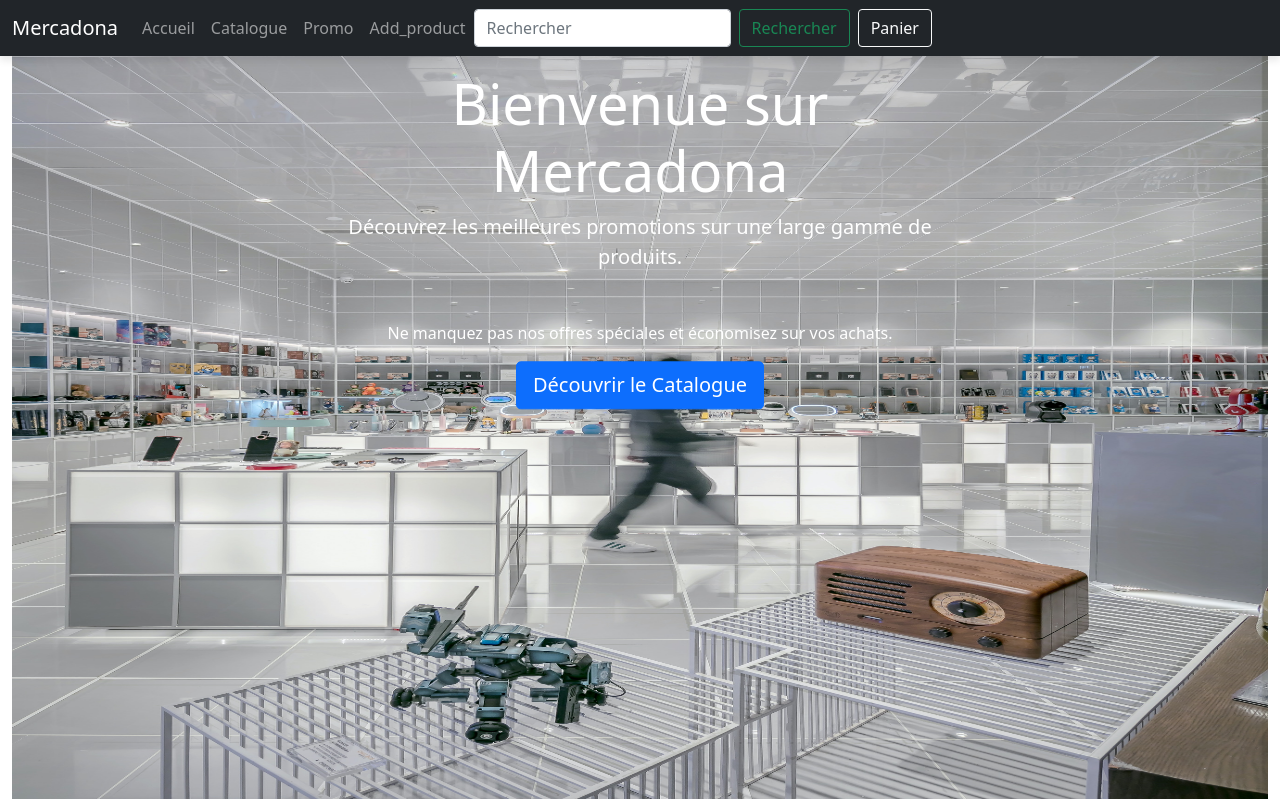
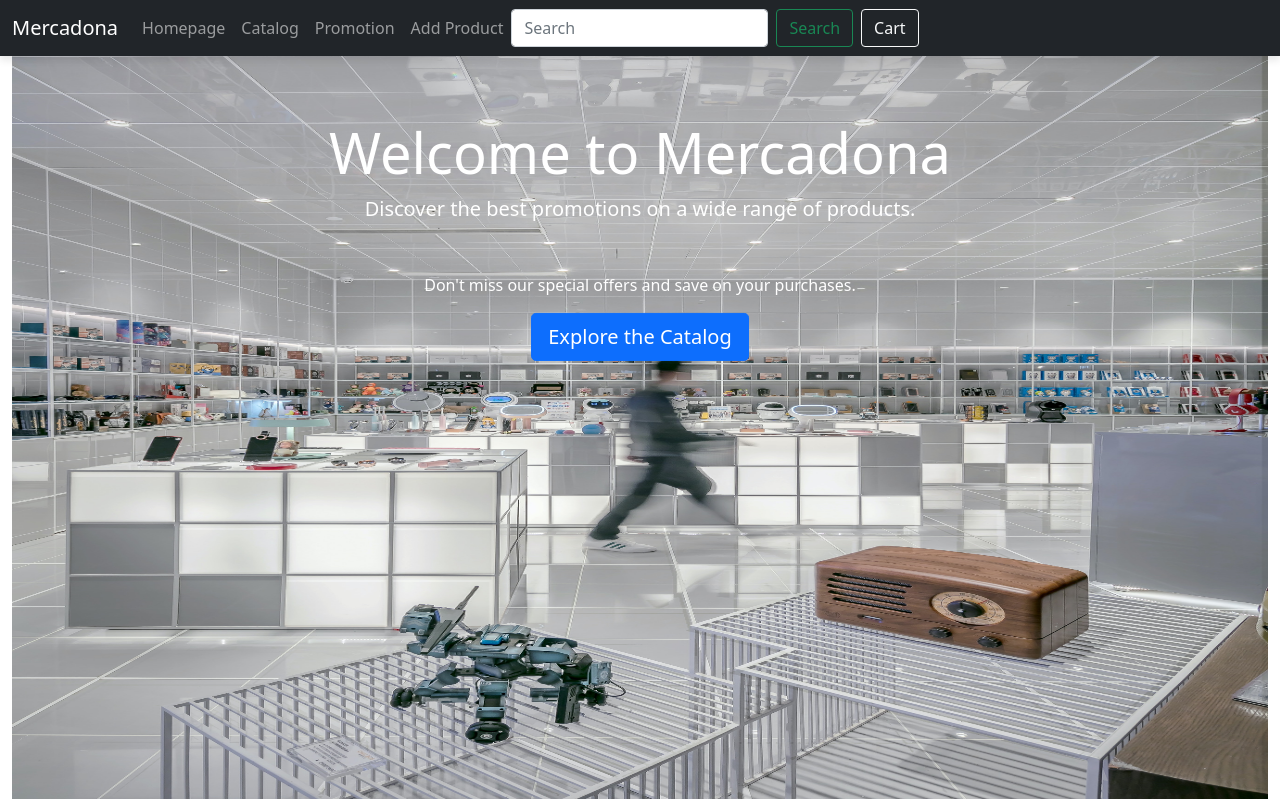
Before and after one commit to Lamamrabilal/Mercadona, a Django app: page /promo_app/ in a window 1280 px wide. Shown: the top 799 px of the page. Run offline with Django 4.2, Linux system fonts and the light colour scheme; some libraries are stand-ins or nearby versions; grey boxes are pictures that could not be loaded.

Commit message:
divers modification apporter sur plusieurs fichiers, et l\ajout des commentaires sur differents page

```diff
--- a/mercadona/templates/mercadona/home.html
+++ b/mercadona/templates/mercadona/home.html
@@ -1,59 +1,65 @@
 <!-- promo_app/templates/mercadona/home.html -->
 {% extends 'base.html' %}
 
-{% block title %}Bienvenue sur Mercadona{% endblock %}
+{% block title %}Welcome to Mercadona{% endblock %}
 
 {% block content %}
 {% load static %}
 <div class="container-fluid">
+    <!-- Main Image Section -->
     <div class="row position-relative">
         <div class="col-md-12 ">
+            <!-- Main Image -->
             <img src="{% static 'images/image1.jpg' %}" alt="Main Image" class="img-fluid" style="height: 800px; width: 100%">
 
             <!-- Container for overlay text -->
             <div class="overlay-text">
-                <h1 class="display-4">Bienvenue sur Mercadona</h1>
-                <p class="lead">Découvrez les meilleures promotions sur une large gamme de produits.</p>
+                <h1 class="display-4">Welcome to Mercadona</h1>
+                <p class="lead">Discover the best promotions on a wide range of products.</p>
                 <hr class="my-4">
-                <p>Ne manquez pas nos offres spéciales et économisez sur vos achats.</p>
-                <a class="btn btn-primary btn-lg" href="{% url 'catalogue' %}" role="button">Découvrir le Catalogue</a>
+                <p>Don't miss our special offers and save on your purchases.</p>
+                <a class="btn btn-primary btn-lg" href="{% url 'catalogue' %}" role="button">Explore the Catalog</a>
             </div>
         </div>
     </div>
 </div>
+
+<!-- Three Feature Cards Section -->
 <div class="row">
+    <!-- Card: Categories -->
     <div class="col-md-4">
         <div class="card mb-4">
-                <img src="{% static 'images/categories.jpg' %}" class="card-img-top img-fluid" alt="Categories">
+            <img src="{% static 'images/categorie.jpg' %}" class="card-img-top img-fluid" alt="Categories">
             <div class="card-body">
-                    <h2 class="card-title">Nos Catégories</h2>
-                    <p class="card-text">Explorez nos produits classés par catégorie.</p>
-                    <a class="btn btn-primary" href="{% url 'catalogue' %}" role="button">Voir le Catalogue</a>
+                <h2 class="card-title">Our Categories</h2>
+                <p class="card-text">Explore our products categorized by type.</p>
+                <a class="btn btn-primary" href="{% url 'catalogue' %}" role="button">View the Catalog</a>
             </div>
         </div>
     </div>
 
+    <!-- Card: Current Promotions -->
     <div class="col-md-4">
         <div class="card mb-4">
             <img src="{% static 'images/promotion.jpg' %}" class="card-img-top img-fluid" alt="Promotions">
             <div class="card-body">
-                    <h2 class="card-title">Promotions en Cours</h2>
-                    <p class="card-text">Découvrez nos promotions actuelles et économisez sur vos achats préférés.</p>
+                <h2 class="card-title">Current Promotions</h2>
+                <p class="card-text">Discover our ongoing promotions and save on your favorite purchases.</p>
             </div>
         </div>
     </div>
 
+    <!-- Card: Add a Product -->
     <div class="col-md-4">
         <div class="card mb-4">
-                <img src="{% static 'images/produit.jpg' %}" class="card-img-top img-fluid" alt="Ajouter un Produit">
+            <img src="{% static 'images/product.jpg' %}" class="card-img-top img-fluid" alt="Add a Product">
             <div class="card-body">
-                    <h2 class="card-title">Ajouter un Produit</h2>
-                    <p class="card-text">Vous êtes administrateur ? Ajoutez de nouveaux produits et lancez des promotions.</p>
-                    <a class="btn btn-primary" href="{% url 'add_product' %}" role="button">Ajouter un Produit</a>
+                <h2 class="card-title">Add a Product</h2>
+                <p class="card-text">Are you an administrator? Add new products and launch promotions.</p>
+                <a class="btn btn-primary" href="{% url 'add_product' %}" role="button">Add a Product</a>
             </div>
         </div>
     </div>
 </div>
 </div>
-
 {% endblock %}
--- a/mercadona/views.py
+++ b/mercadona/views.py
@@ -1,5 +1,6 @@
 from django.contrib.auth.decorators import user_passes_test, login_required
 from django.shortcuts import render, redirect
+from django.urls import reverse
 from django.utils import timezone
 from django.views import View
 from django.contrib.auth.decorators import login_required
@@ -39,6 +40,7 @@ class PromotionView(View):
         context = {'form': form, 'produit': get_object_or_404(Produit, id=produit)}
         return render(request, self.template_name, context)
 
+
 def is_admin(user):
     return user.is_authenticated and user.is_staff
 
@@ -54,7 +56,13 @@ class AddProductView(View):
         if form.is_valid():
             new_product = form.save()
             produit_id = new_product.id
-            return redirect('promo_app:promotion', produit_id=produit_id)
+
+            # Get the URL for the Django admin page
+            admin_url = reverse('admin:index')
+
+            # Redirect to the Django admin page
+            return redirect(admin_url)
+
         return render(request, 'mercadona/add_product.html', {'form': form})
 
 class AccueilView(View):
--- a/promo_app/settings.py
+++ b/promo_app/settings.py
@@ -16,6 +16,7 @@ from pathlib import Path
 from environ import environ
 
 BASE_DIR = Path(__file__).resolve().parent.parent
+
 
 env= environ.Env()
 environ.Env.read_env(env_file=str(BASE_DIR / "promo_app" / ".env"))
@@ -52,6 +53,7 @@ MIDDLEWARE = [
     'django.contrib.auth.middleware.AuthenticationMiddleware',
     'django.contrib.messages.middleware.MessageMiddleware',
     'django.middleware.clickjacking.XFrameOptionsMiddleware',
+    'whitenoise.middleware.WhiteNoiseMiddleware',
 ]
 
 ROOT_URLCONF = 'promo_app.urls'
@@ -130,6 +132,10 @@ USE_TZ = True
 STATIC_URL = '/static/'
 MEDIA_URL = '/media/'
 MEDIA_ROOT = os.path.join(BASE_DIR, 'media')
+STATIC_ROOT = os.path.join(BASE_DIR, 'staticfiles')
+STATICFILES_STORAGE = 'whitenoise.storage.CompressedManifestStaticFilesStorage'
+
+
 # Default primary key field type
 # https://docs.djangoproject.com/en/4.2/ref/settings/#default-auto-field
 
--- a/templates/base.html
+++ b/templates/base.html
@@ -2,68 +2,71 @@
 <!DOCTYPE html>
 <html lang="en">
 <head>
+    <!-- Meta tags for character set and viewport -->
     <meta charset="UTF-8">
     <meta name="viewport" content="width=device-width, initial-scale=1.0">
-    <title>{% block title %}Votre Titre par Défaut{% endblock %}</title>
+    <title>{% block title %}Your Default Title{% endblock %}</title>
+
+    <!-- Load static files and Bootstrap styles -->
     {% load static %}
     {% load django_bootstrap5 %}
     <link rel="stylesheet" href="{% static '/css/styles.css' %}">
     <link href="https://cdn.jsdelivr.net/npm/bootstrap@5.0.2/dist/css/bootstrap.min.css" rel="stylesheet" integrity="sha384-EVSTQN3/azprG1Anm3QDgpJLIm9Nao0Yz1ztcQTwFspd3yD65VohhpuuCOmLASjC" crossorigin="anonymous">
 </head>
 <body>
-   <!-- Barre de navigation Bootstrap -->
-<!-- Barre de navigation Bootstrap -->
+   <!-- Bootstrap Navigation Bar -->
 <nav class="navbar navbar-expand-lg navbar-dark bg-dark fixed-top">
     <div class="container-fluid">
+        <!-- Brand logo and toggle button for mobile view -->
         <a class="navbar-brand" href="{% url 'home' %}">Mercadona</a>
         <button class="navbar-toggler" type="button" data-toggle="collapse" data-target="#navbarNav" aria-controls="navbarNav" aria-expanded="false" aria-label="Toggle navigation">
             <span class="navbar-toggler-icon"></span>
         </button>
+
+        <!-- Navigation links -->
         <div class="collapse navbar-collapse" id="navbarNav">
             <ul class="navbar-nav ml-auto">
                 <li class="nav-item">
-                    <a class="nav-link" href="{% url 'home' %}">Accueil</a>
+                    <a class="nav-link" href="{% url 'home' %}">Homepage</a>
                 </li>
                 <li class="nav-item">
-                    <a class="nav-link" href="{% url 'catalogue' %}">Catalogue</a>
+                    <a class="nav-link" href="{% url 'catalogue' %}">Catalog</a>
                 </li>
                 <li class="nav-item">
-                    <a class="nav-link" href="{% url 'promotion' produit=1%}">Promo</a>
+                    <a class="nav-link" href="{% url 'promotion' produit=1%}">Promotion</a>
                 </li>
                 <li class="nav-item">
-                    <a class="nav-link" href="{% url 'add_product' %}">Add_product</a>
+                    <a class="nav-link" href="{% url 'add_product' %}">Add Product</a>
                 </li>
             </ul>
 
-           <!-- Barre de recherche et panier -->
+            <!-- Search bar and cart button -->
             <div class="d-flex">
                 <form class="me-2">
-                    <input class="form-control" type="search" placeholder="Rechercher" aria-label="Search">
+                    <input class="form-control" type="search" placeholder="Search" aria-label="Search">
                 </form>
-                <button class="btn btn-outline-success me-2" type="submit">Rechercher</button>
+                <button class="btn btn-outline-success me-2" type="submit">Search</button>
 
-                <!-- Code pour afficher le panier -->
+                <!-- Code to display the cart -->
                 <a href="" class="btn btn-outline-light me-2">
-                    <i class="bi bi-cart"></i> Panier
+                    <i class="bi bi-cart"></i> Cart
                 </a>
             </div>
         </div>
     </div>
 </nav>
 
-    <!-- Contenu spécifique à chaque page -->
+    <!-- Content specific to each page -->
     <div class="content">
         {% block content %}{% endblock %}
     </div>
 
-    <!-- Pied de page (vous pouvez personnaliser en fonction de vos besoins) -->
+    <!-- Footer section -->
     <footer>
         <p>&copy; 2023 Mercadona Home</p>
     </footer>
 
-    <!-- Scripts JavaScript communs -->
-
-    <!-- Vous pouvez ajouter d'autres scripts ici -->
+    <!-- Bootstrap JavaScript -->
     {% bootstrap_javascript %}
 </body>
 </html>
```
Also changed, not shown: mercadona/static/css/styles.css (+31 -23 lines), mercadona/templates/mercadona/add_product.html (+13 -10 lines), mercadona/templates/mercadona/catalogue.html (+23 -6 lines), mercadona/templates/mercadona/promotion.html (+20 -7 lines), mercadona/tests.py (+18 -17 lines), mercadona/static/images/categorie.jpg (added), mercadona/static/images/product.jpg (renamed from mercadona/static/images/produit.jpg). Lines whose indentation alone changed are shown as unchanged.
